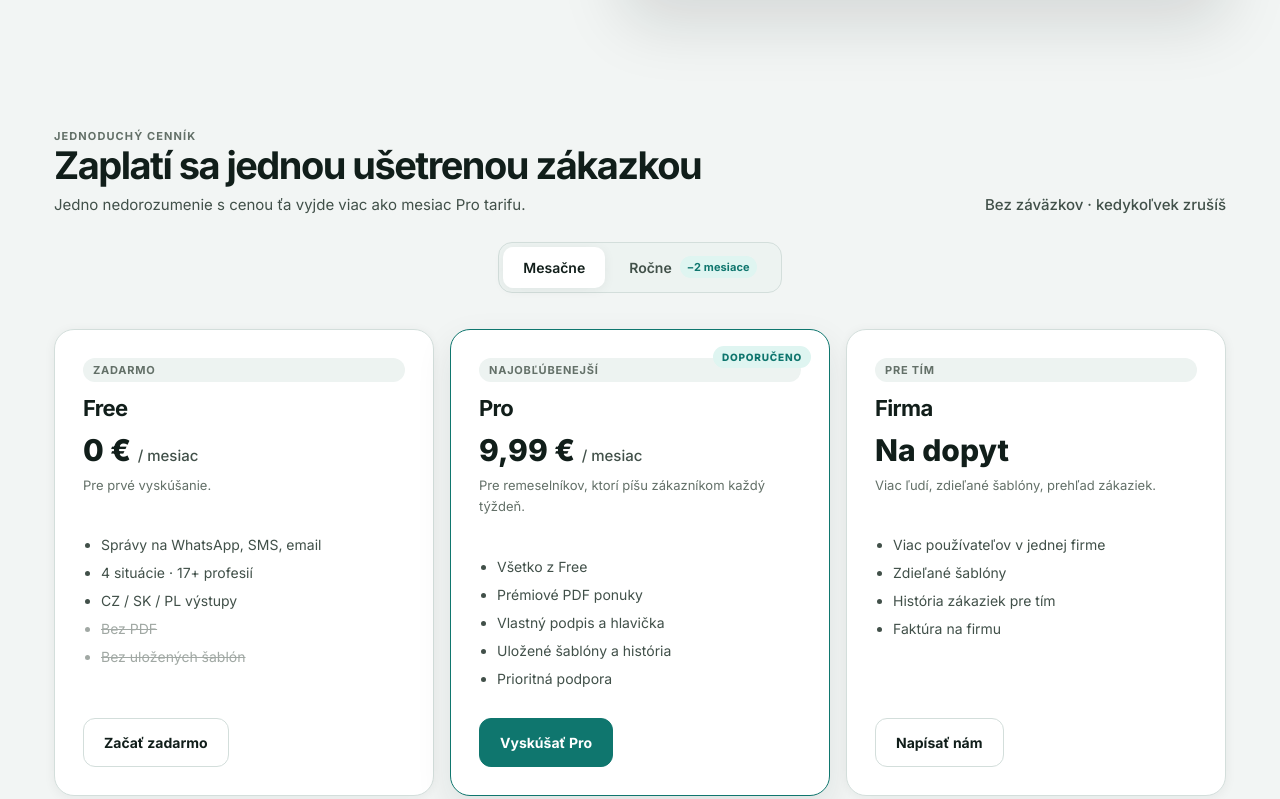
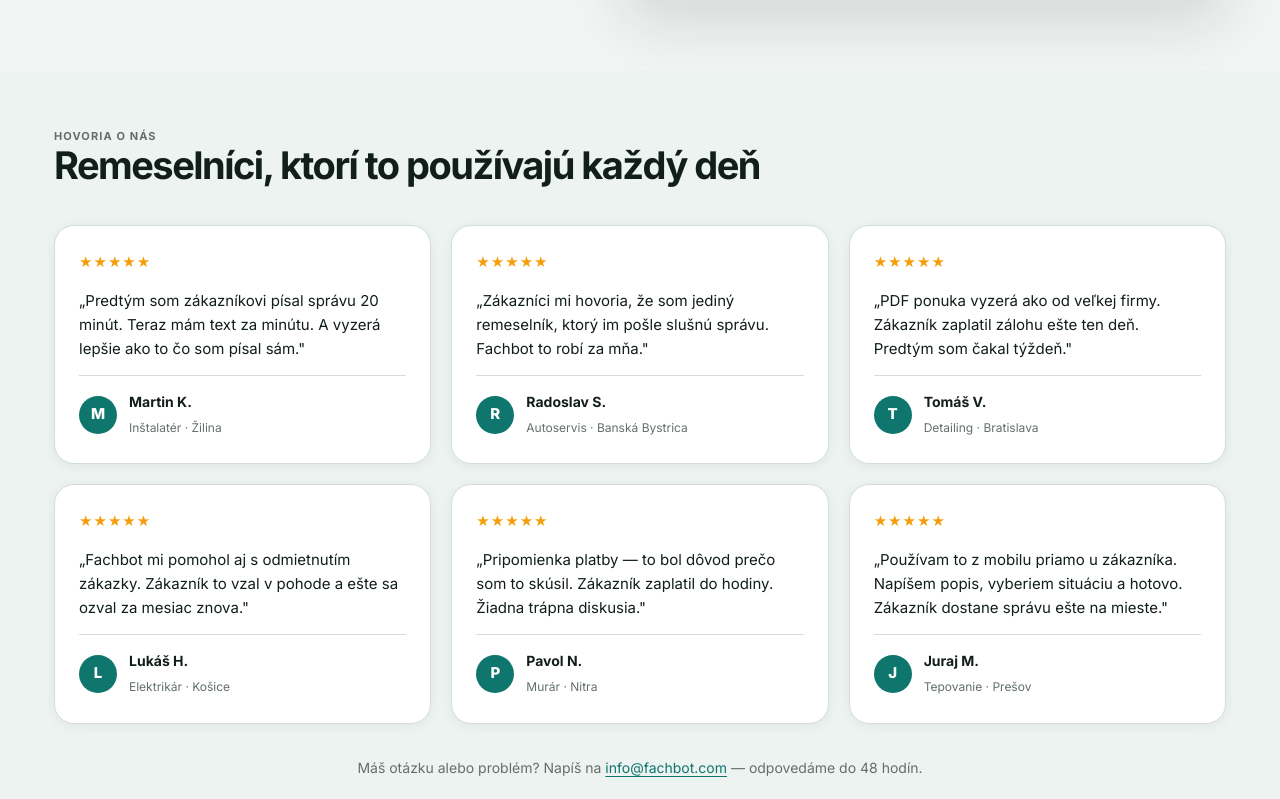
Before and after one commit to J4KUBN0W1CK1/fachbot, a plain HTML site: page sk/index.html in a window 1280 px wide. Shown: the part 2666-3465 px from the top of the page. Drawn offline with Linux system fonts and the light colour scheme.

Commit message:
fix: přidat chybějící SK recenzie sekci (#recenzie ID pro nav)

```diff
--- a/sk/index.html
+++ b/sk/index.html
@@ -409,6 +409,92 @@ Ak vám bude jeden z termínov vyhovovať, hneď ho potvrdíme. Ak budete chcie
       </div>
     </section>
 
+    <!-- RECENZIE -->
+    <section class="reviews-section section" id="recenzie" aria-labelledby="reviews-heading-sk">
+      <div class="wrap">
+        <div class="section-head">
+          <div>
+            <div class="section-eyebrow">Hovoria o nás</div>
+            <h2 id="reviews-heading-sk">Remeselníci, ktorí to používajú každý deň</h2>
+          </div>
+        </div>
+        <div class="reviews-grid">
+          <article class="panel review-card">
+            <div class="review-stars">★★★★★</div>
+            <p class="review-text">„Predtým som zákazníkovi písal správu 20 minút. Teraz mám text za minútu. A vyzerá lepšie ako to čo som písal sám."</p>
+            <div class="review-author">
+              <div class="review-avatar">M</div>
+              <div>
+                <strong>Martin K.</strong>
+                <span>Inštalatér · Žilina</span>
+              </div>
+            </div>
+          </article>
+
+          <article class="panel review-card">
+            <div class="review-stars">★★★★★</div>
+            <p class="review-text">„Zákazníci mi hovoria, že som jediný remeselník, ktorý im pošle slušnú správu. Fachbot to robí za mňa."</p>
+            <div class="review-author">
+              <div class="review-avatar">R</div>
+              <div>
+                <strong>Radoslav S.</strong>
+                <span>Autoservis · Banská Bystrica</span>
+              </div>
+            </div>
+          </article>
+
+          <article class="panel review-card">
+            <div class="review-stars">★★★★★</div>
+            <p class="review-text">„PDF ponuka vyzerá ako od veľkej firmy. Zákazník zaplatil zálohu ešte ten deň. Predtým som čakal týždeň."</p>
+            <div class="review-author">
+              <div class="review-avatar">T</div>
+              <div>
+                <strong>Tomáš V.</strong>
+                <span>Detailing · Bratislava</span>
+              </div>
+            </div>
+          </article>
+
+          <article class="panel review-card">
+            <div class="review-stars">★★★★★</div>
+            <p class="review-text">„Fachbot mi pomohol aj s odmietnutím zákazky. Zákazník to vzal v pohode a ešte sa ozval za mesiac znova."</p>
+            <div class="review-author">
+              <div class="review-avatar">L</div>
+              <div>
+                <strong>Lukáš H.</strong>
+                <span>Elektrikár · Košice</span>
+              </div>
+            </div>
+          </article>
+
+          <article class="panel review-card">
+            <div class="review-stars">★★★★★</div>
+            <p class="review-text">„Pripomienka platby — to bol dôvod prečo som to skúsil. Zákazník zaplatil do hodiny. Žiadna trápna diskusia."</p>
+            <div class="review-author">
+              <div class="review-avatar">P</div>
+              <div>
+                <strong>Pavol N.</strong>
+                <span>Murár · Nitra</span>
+              </div>
+            </div>
+          </article>
+
+          <article class="panel review-card">
+            <div class="review-stars">★★★★★</div>
+            <p class="review-text">„Používam to z mobilu priamo u zákazníka. Napíšem popis, vyberiem situáciu a hotovo. Zákazník dostane správu ešte na mieste."</p>
+            <div class="review-author">
+              <div class="review-avatar">J</div>
+              <div>
+                <strong>Juraj M.</strong>
+                <span>Tepovanie · Prešov</span>
+              </div>
+            </div>
+          </article>
+        </div>
+        <p class="reviews-contact">Máš otázku alebo problém? Napíš na <a href="mailto:info@fachbot.com">info@fachbot.com</a> — odpovedáme do 48 hodín.</p>
+      </div>
+    </section>
+
     <!-- PRICING -->
     <section class="pricing-section section" id="pricing" aria-labelledby="pricing-heading">
       <div class="wrap">
```
